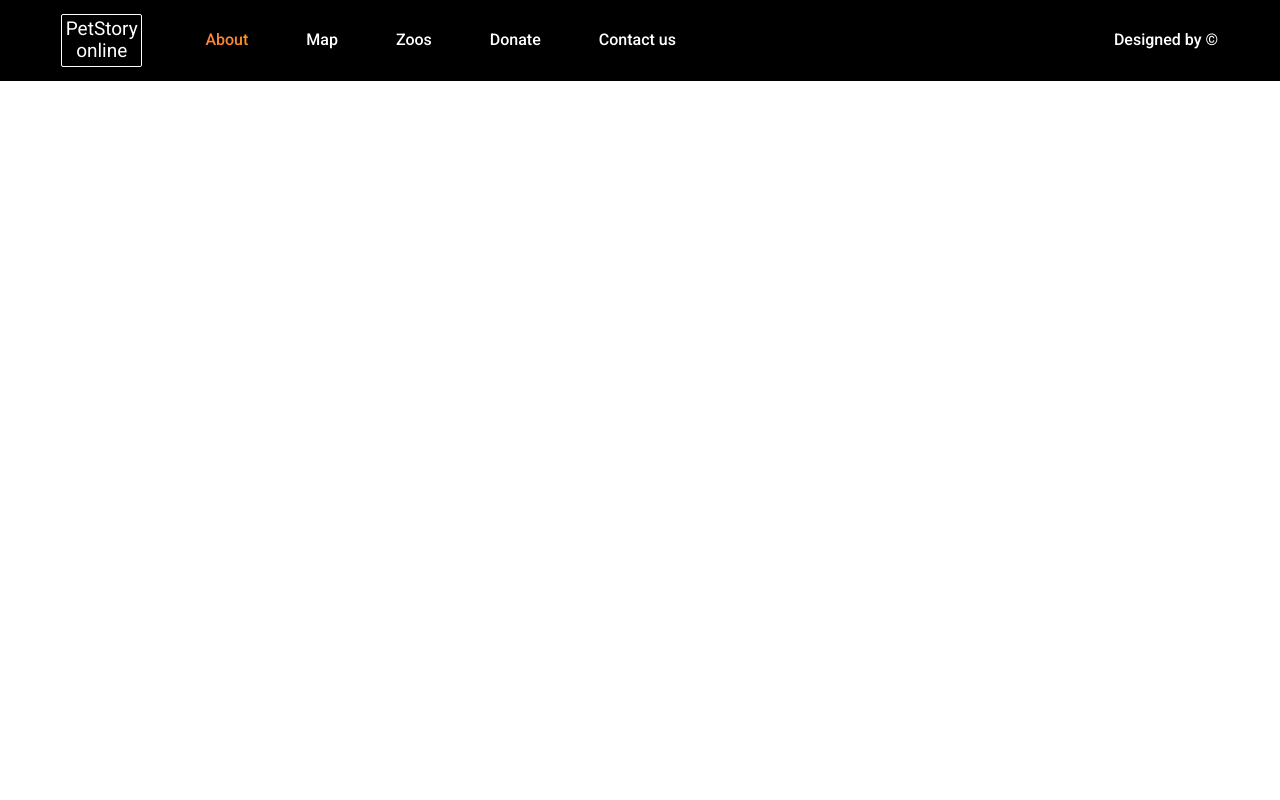
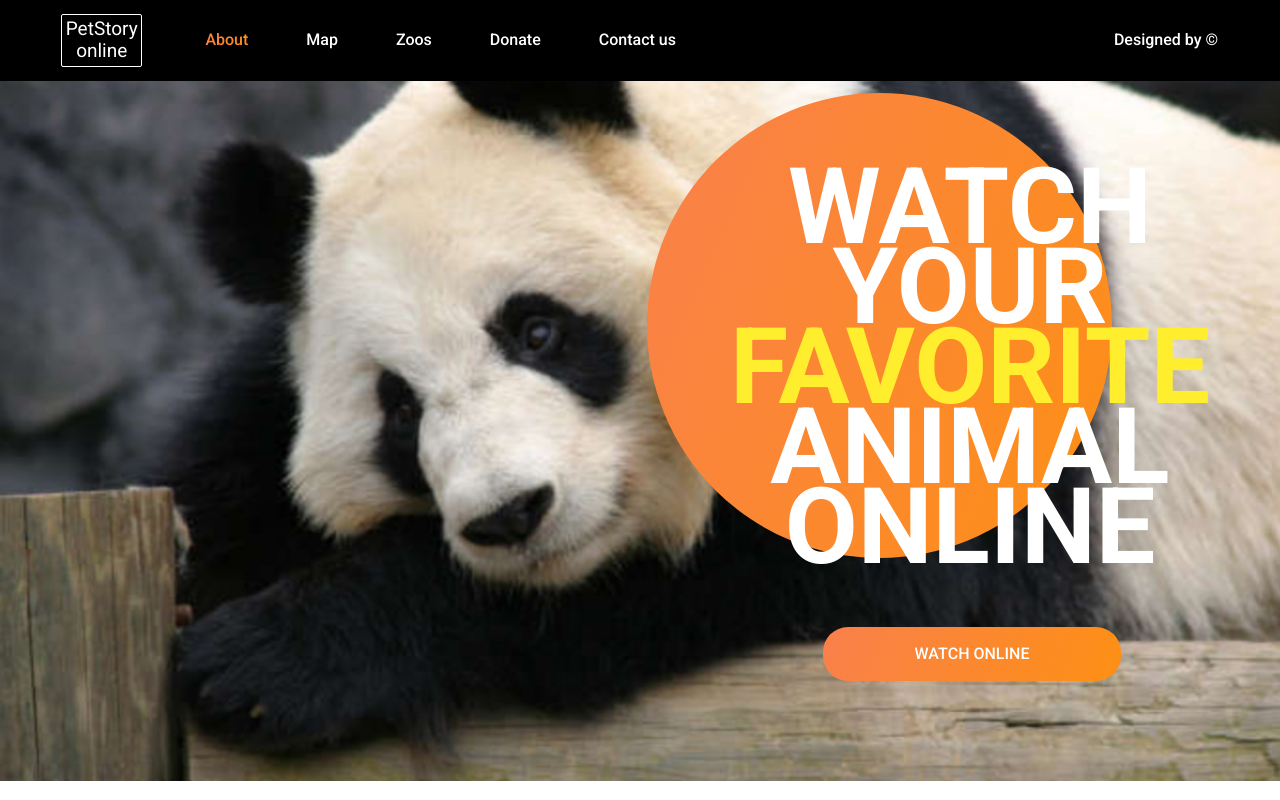
Before and after one commit to MaksimkaSota/RSS-Projects, a plain HTML site: page online zoo/pages/main/index.html in a window 1280 px wide. Drawn offline with Linux system fonts and the light colour scheme.

Commit message:
feat: add header and watch your favorite

```diff
--- a/online zoo/pages/main/index.html
+++ b/online zoo/pages/main/index.html
@@ -37,5 +37,11 @@
       </nav>
     </div>
   </header>
+  <div class="watch-your-favorite">
+    <div class="container">
+      <p class="text">Watch<br> your<br> <span>favorite</span><br> animal<br> online<br></p>
+      <a class="round-button">watсh online</a>
+    </div>
+  </div>
 </body>
 </html>
--- a/online zoo/pages/main/styles/style.scss
+++ b/online zoo/pages/main/styles/style.scss
@@ -29,6 +29,29 @@ a {
   background: linear-gradient(113.96deg, #F9804B 1.49%, #FE9013 101.44%);
   -webkit-background-clip: text;
   -webkit-text-fill-color: transparent;
+}
+
+.round-button {
+  display: block;
+  font-size: 16px;
+  font-weight: 500;
+  line-height: 22px;
+  text-transform: uppercase;
+  width: 298px;
+  padding: 16px 0;
+  margin-left:  763px;
+  text-align: center;
+  background: linear-gradient(113.96deg, #F9804B 1.49%, #FE9013 101.44%);
+  color: #FFFFFF;
+  border: none;
+  border-radius: 25px;
+  &:hover {
+    background: #E47209;
+    cursor: pointer;
+  }
+  &:active {
+    background: #4B9200;
+  }
 }
 
 .header {
@@ -73,3 +96,34 @@ a {
     }
   }
 }
+
+.watch-your-favorite {
+  background: url("../../../assets/images/GiantPanda.jpg") no-repeat 50% 100%/ cover;
+  padding-bottom: 100px;
+  .container {
+    position: relative;
+    &::before {
+      content: "";
+      position: absolute;
+      top: 12px;
+      left: 587px;
+      width: 465px;
+      height: 465px;
+      border-radius: 50%;
+      background: linear-gradient(113.96deg, #F9804B 1.49%, #FE9013 101.44%);
+    }
+    .text {
+      font-size: 106px;
+      font-weight: 700;
+      line-height: 80px;
+      text-align: center;
+      text-transform: uppercase;
+      margin: 0 0 0 660px;
+      padding: 86px 0 60px;
+      position: relative;
+      span {
+        color: #FFEE2E;
+      };
+    }
+  }
+}
```
Also changed, not shown: online zoo/assets/images/GiantPanda.jpg (added), online zoo/pages/main/styles/style.css, 1 other file.
